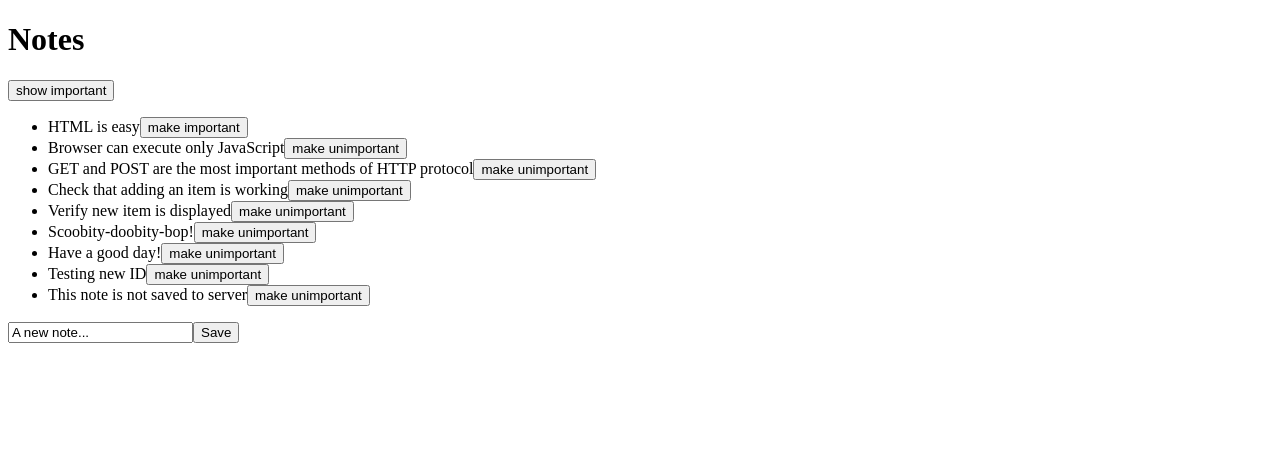
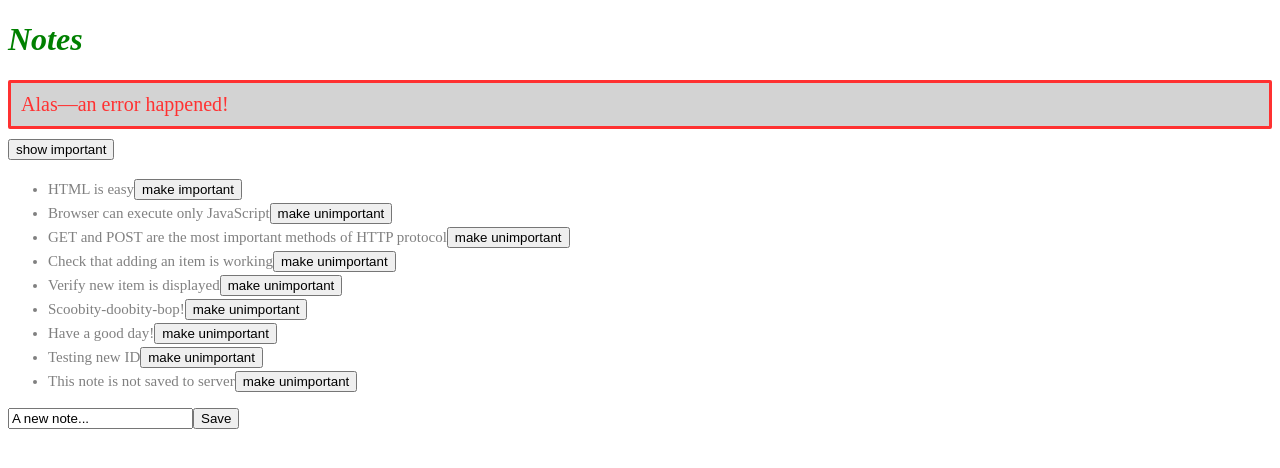
Before and after one commit to andrewdmoore408/full-stack-open-course, a React (Create React App) app in the folder part2/notes/: page / in a window 1280 px wide. Shown: the top 468 px of the page. Built offline with nearby package versions, Linux system fonts and the light colour scheme; data requests are answered from the project's data file.

Commit message:
Add styling and Notification component
The Notification message is used to render error messages near the top of the screen. In addition, some CSS has now been applied, including to stylize the Notification component

```diff
--- a/part2/notes/src/App.js
+++ b/part2/notes/src/App.js
@@ -1,13 +1,14 @@
 import { useState, useEffect } from 'react';
-import axios from 'axios';
 
 import noteService from './services/notes';
 import Note from './components/Note';
+import Notification from './components/Notification'
 
 const App = () => {
   const [ notes, setNotes ] = useState([]);
   const [ newNote, setNewNote ] = useState('A new note...');
   const [ showAll, setShowAll ] = useState(true);
+  const [ errorMessage, setErrorMessage ] = useState('Alas—an error happened!');
 
   const hook = () => {
     noteService
@@ -52,7 +53,8 @@ const App = () => {
         setNotes(notes.map(note => note.id === id ? updatedNote : note));
       })
       .catch(error => {
-        alert(`The note ${noteToUpdate.content} was removed from the server.`);
+        setErrorMessage(`Note '${noteToUpdate.content}' was already removed from server`);
+        setTimeout(() => { setErrorMessage(null) }, 5000);
 
         setNotes(notes.filter(note => note.id !== id));
       });
@@ -61,6 +63,11 @@ const App = () => {
   return (
     <div>
       <h1>Notes</h1>
+
+      <Notification
+        message={errorMessage}
+      />
+
       <div>
         <button onClick={() => setShowAll(!showAll)}>
           show {showAll ? 'important' : 'all'}
--- a/part2/notes/src/components/Note.js
+++ b/part2/notes/src/components/Note.js
@@ -2,7 +2,7 @@ const Note = ({ note, toggleImportance }) => {
   const buttonLabel = note.important ? 'make unimportant' : 'make important';
 
   return (
-    <li>
+    <li className='note'>
       {note.content}
       <button onClick={toggleImportance}>
         {buttonLabel}
--- /dev/null
+++ b/part2/notes/src/components/Notification.js
@@ -0,0 +1,11 @@
+const Notification = ({ message }) => {
+  if (message === null) return null;
+
+  return (
+    <div className='error'>
+      {message}
+    </div>
+  );
+};
+
+export default Notification;
--- /dev/null
+++ b/part2/notes/src/index.css
@@ -0,0 +1,21 @@
+h1 {
+  color: green;
+  font-style: italic;
+}
+
+.note {
+  color: gray;
+  padding-top: 3px;
+  font-size: 15px;
+
+}
+
+.error {
+  color: rgb(255, 49, 49);
+  background: lightgray;
+  font-size: 20px;
+  border-style: solid;
+  border-radius: 2px;
+  padding: 10px;
+  margin-bottom: 10px;
+}
--- a/part2/notes/src/index.js
+++ b/part2/notes/src/index.js
@@ -1,5 +1,7 @@
 import ReactDOM from 'react-dom';
 import App from './App';
+
+import './index.css'
 
 ReactDOM.render(
   <App />,
```
